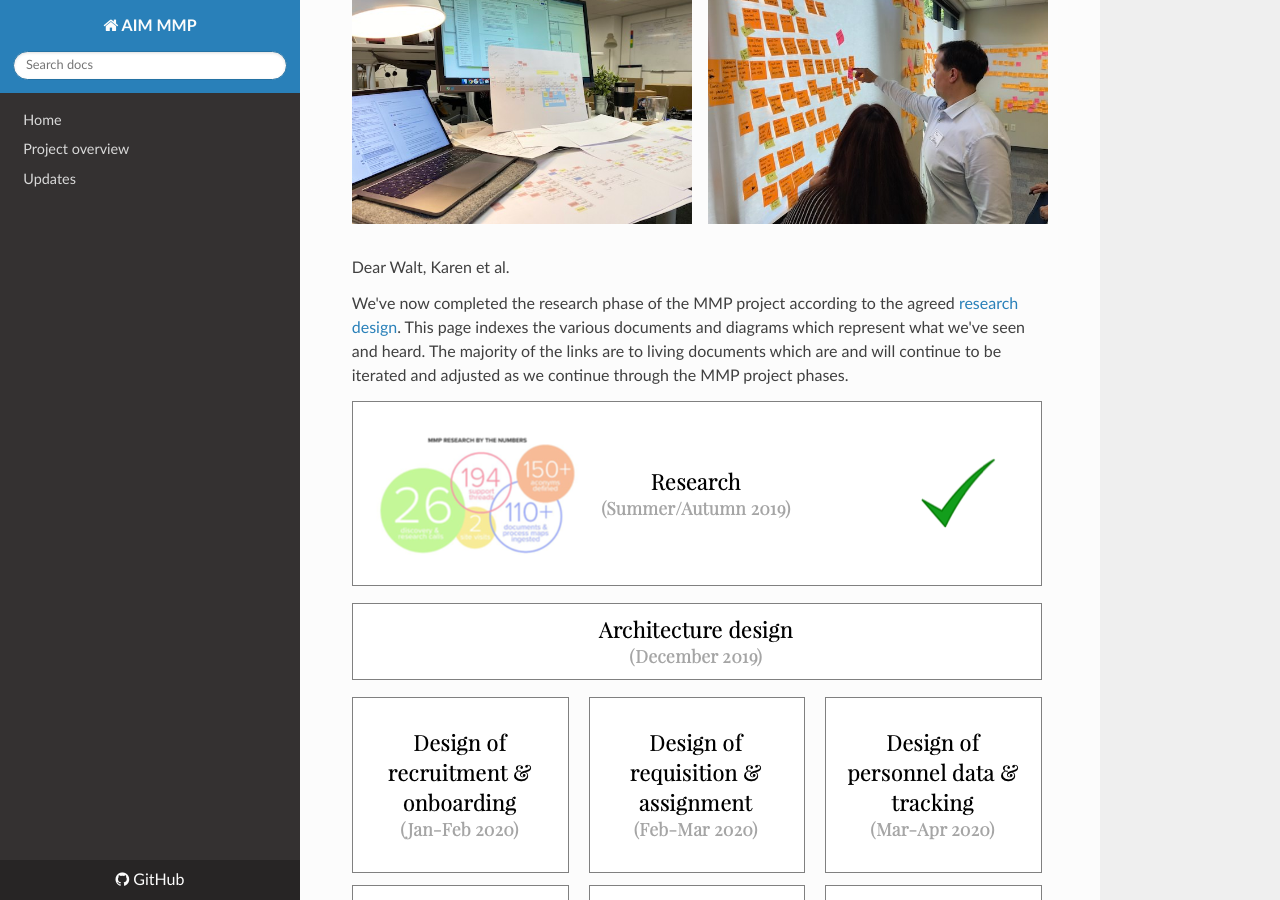
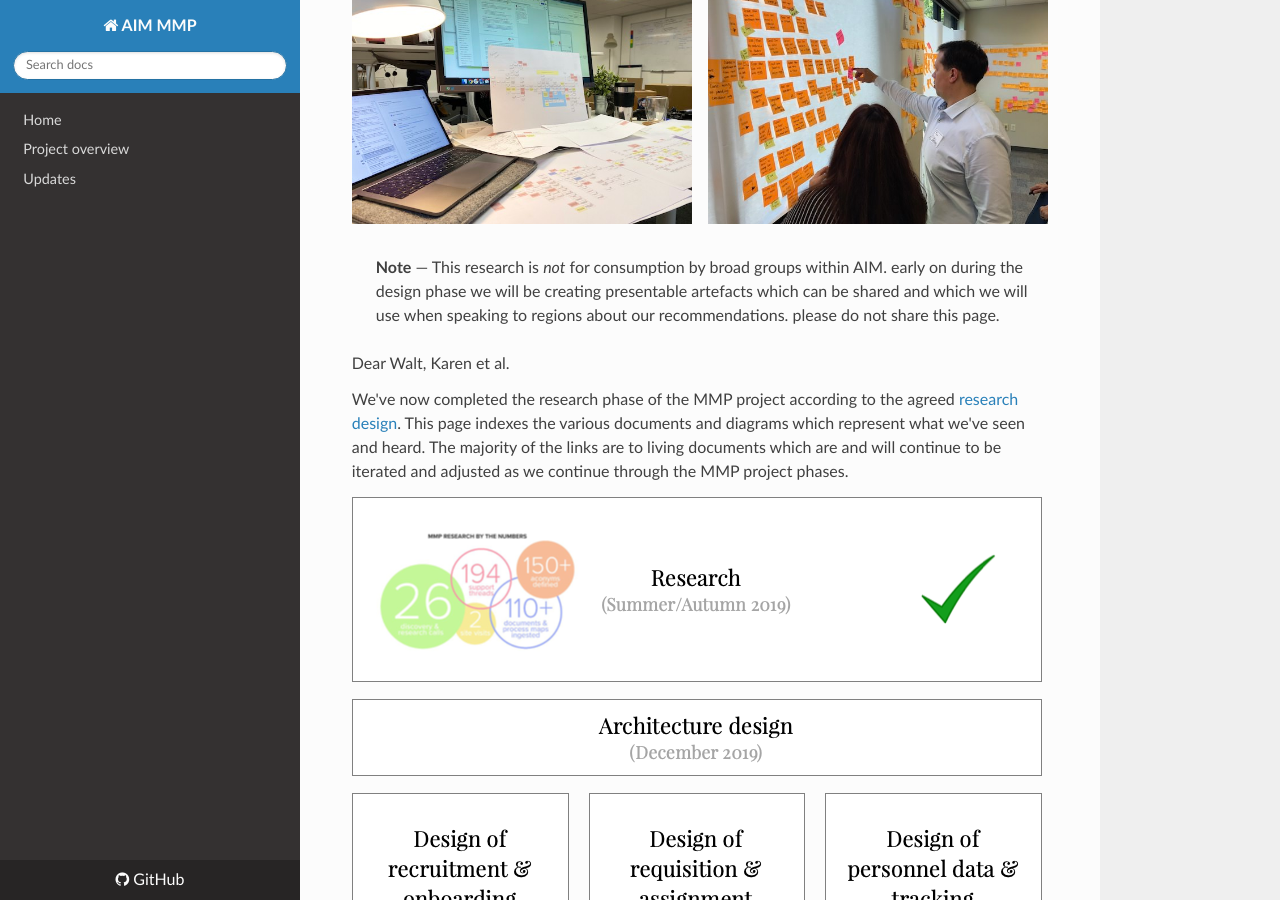
Before and after one commit to surupartners/AIM-MMP-Wiki, an MkDocs documentation site: the page built from docs/research-findings.md, in a window 1280 px wide and 900 px high, scrolled down 572 px. Built offline with MkDocs 1.6.1, drawn with Linux system fonts in a browser that asks for light colours; nearby versions of some CDN libraries; some of the changed text lies outside the part shown.

Commit message:
Adds note about not sharing this research

```diff
--- a/docs/research-findings.md
+++ b/docs/research-findings.md
@@ -23,6 +23,8 @@
     </div>
 </div>
 
+> **Note** — This research is _not_ for consumption by broad groups within AIM. early on during the design phase we will be creating presentable artefacts which can be shared and which we will use when speaking to regions about our recommendations. please do not share this page.
+
 Dear Walt, Karen et al.
 
 We've now completed the research phase of the MMP project according to the agreed [research design](https://docs.google.com/document/d/1NZ3Qt0jCcgJwYiOkhZZ7TL5R1t3wTXmdRlqLZJX_Pzk/edit?usp=sharing). This page indexes the various documents and diagrams which represent what we've seen and heard. The majority of the links are to living documents which are and will continue to be iterated and adjusted as we continue through the MMP project phases.
@@ -46,6 +48,8 @@ Once the scope of the MMP is decided we'll begin technology platform selection a
 At this point, please review the research below to check for any misunderstandings, errors or omissions.
 
 - - -
+
+> **Note** — This research is _not_ for consumption by broad groups within AIM. early on during the design phase we will be creating presentable artefacts which can be shared and which we will use when speaking to regions about our recommendations. please do not share this page.
 
 - [**Scenarios & use-cases →**](https://docs.google.com/document/d/1X1d97bUGy89gwhAcCkFMk2mLdx6zH8BdKfh3_0GwVu0/edit?usp=sharing)
 
```
